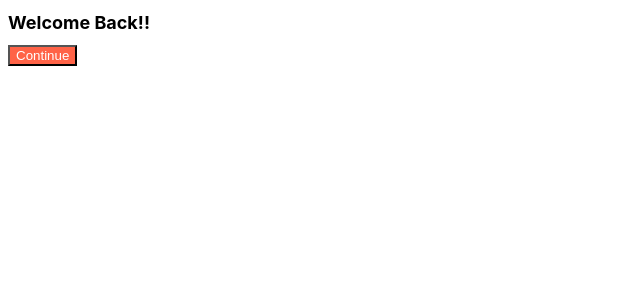
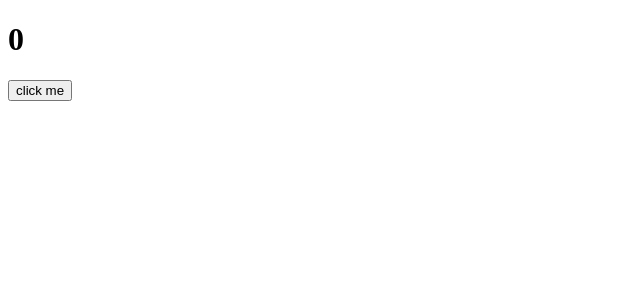
Before and after one commit to jy022222/REACT-PRACTICE, a React (Create React App) app: page / in a window 1280 px wide. Shown: the top 300 px of the page, without its empty margins (0-640 px from the left). Built offline with nearby package versions, Linux system fonts and the light colour scheme.

Commit message:
useEffect (1)

```diff
--- a/src/App.js
+++ b/src/App.js
@@ -1,11 +1,17 @@
-import Button from "./Button";
-import styles from "./App.module.css"
+import { useState, useEffect } from "react";
 
 function App() {
+  const [counter, setValue] = useState(0);
+  const onClick = () => setValue((prev) => prev + 1);
+  console.log("I run all the time");
+  const iRunOnlyOnce = () => {
+    console.log("I run only once")
+  };
+  useEffect(iRunOnlyOnce,[]);
   return (
     <div>
-      <h1 className={styles.title}>Welcome Back!!</h1>
-      <Button text={"Continue"}/>
+      <h1>{counter}</h1>
+      <button onClick={onClick}>click me</button>
     </div>
   );
 }
--- a/src/index.js
+++ b/src/index.js
@@ -4,7 +4,5 @@
 
 const root = ReactDOM.createRoot(document.getElementById("root"));
 root.render(
-<React.StrictMode>
   <App />
-</React.StrictMode>
 );
```
Also changed, not shown: 1 other file (tests, documents, lock files or other folders).
